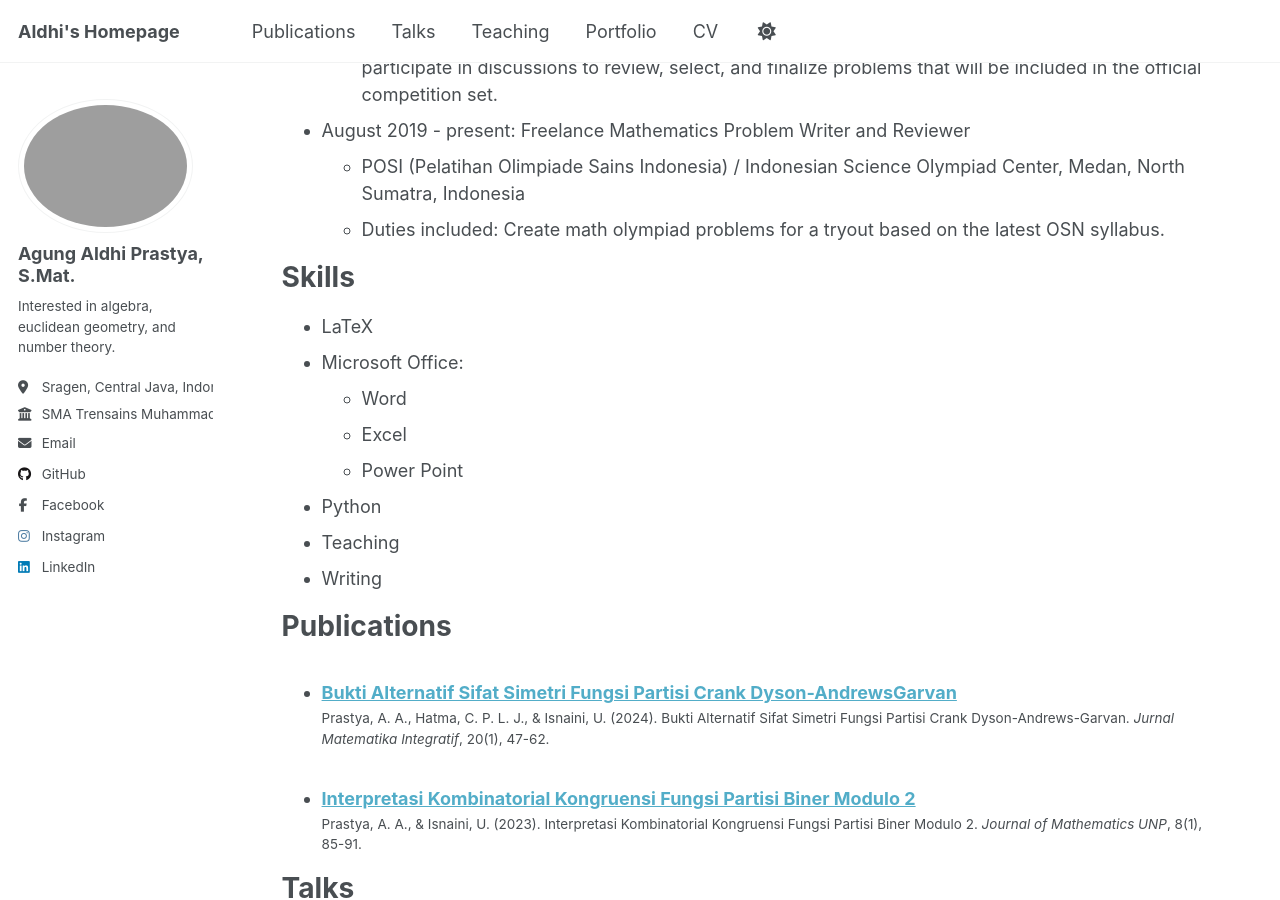
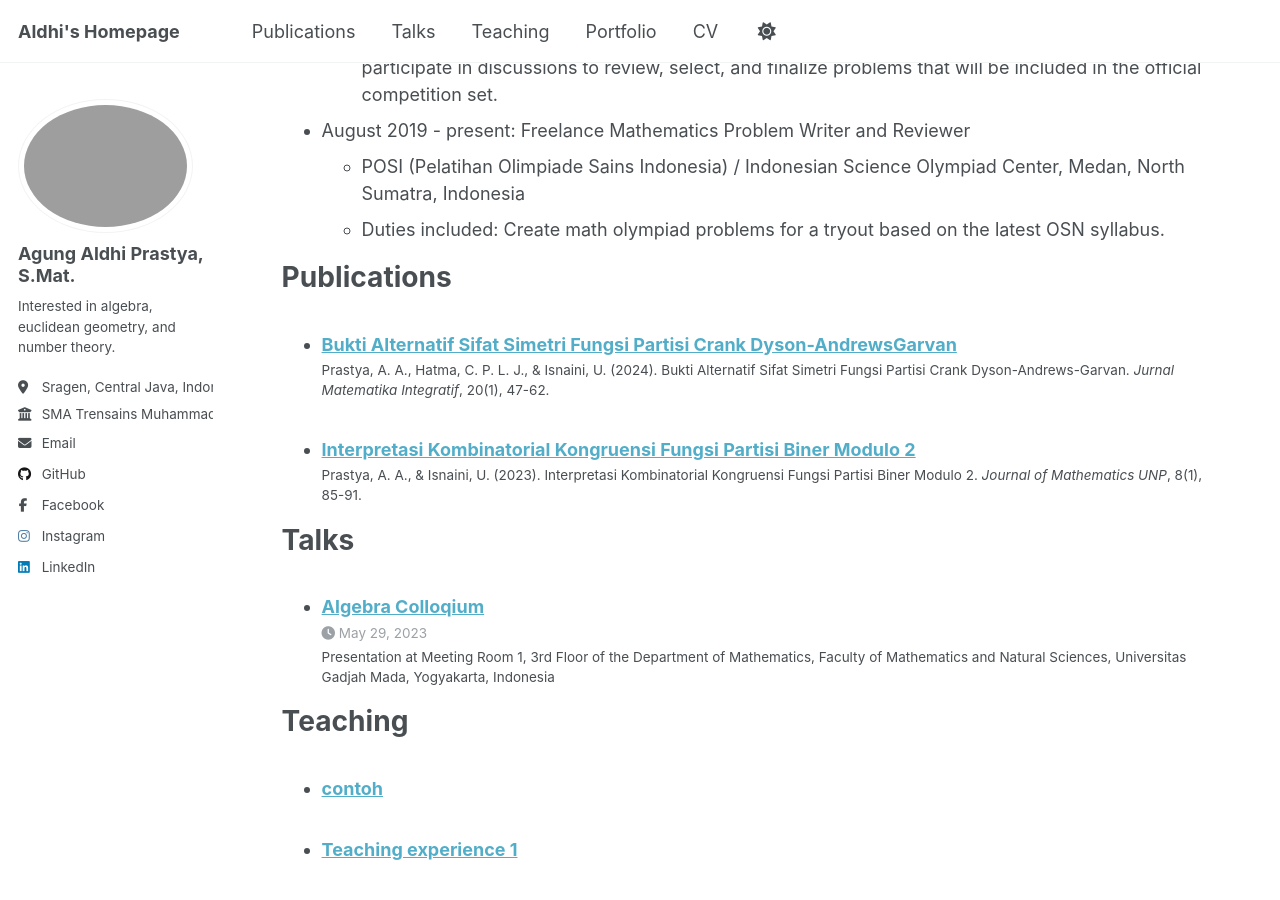
Before and after one commit to agung-aldhi-prastya/agung-aldhi-prastya.github.io, a Jekyll site: the page built from _pages/cv.md, in a window 1280 px wide and 900 px high, scrolled down 1415 px. Built offline with Jekyll 4.4.1, drawn with Linux system fonts in a browser that asks for light colours; some of the changed text lies outside the part shown.

Commit message:
Update cv.md

```diff
--- a/_pages/cv.md
+++ b/_pages/cv.md
@@ -44,19 +44,6 @@ Work experience
   * Duties included: Create math olympiad problems for a tryout based on the latest OSN syllabus.
 
 
-
-Skills
-======
-* LaTeX
-* Microsoft Office:
-  * Word
-  * Excel
-  * Power Point
-* Python
-* Teaching
-* Writing
-
-
 Publications
 ======
   <ul>{% for post in site.publications reversed %}
```
Also changed, not shown: other parts of _pages/cv.md (+1 -1 lines).
